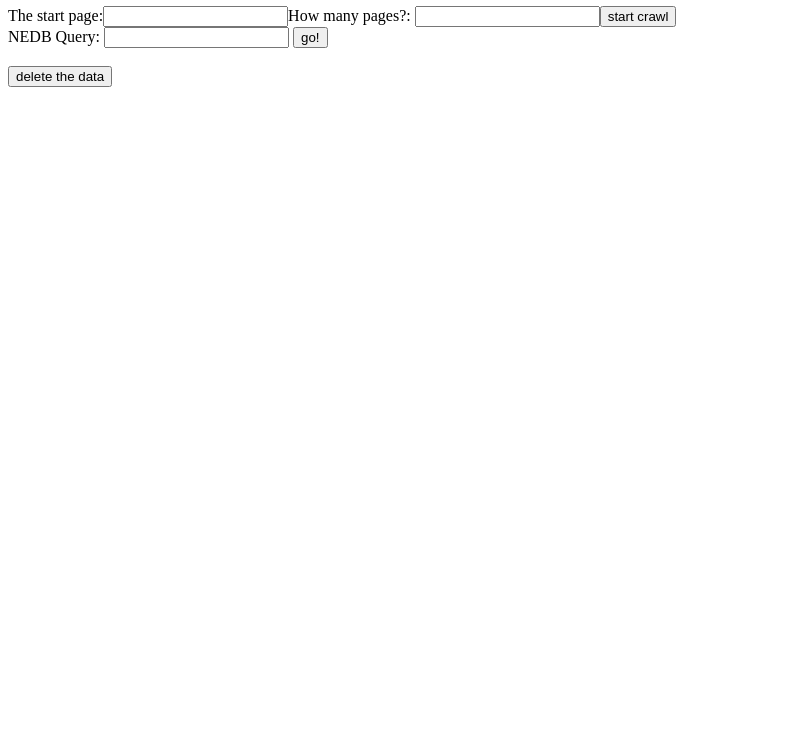
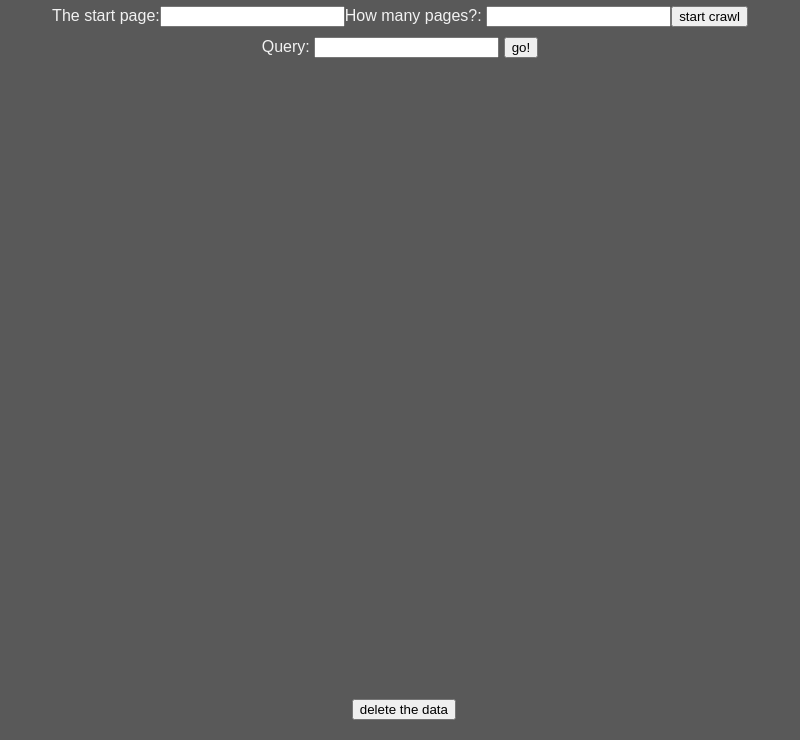
Before and after one commit to ilamaaa/electron-crawler, an Electron app: page app/index.html in a window 800 px wide. Shown: the part 60-800 px from the top of the page. Drawn offline with Linux system fonts and the light colour scheme; no server answers.

Commit message:
css silliness

```diff
--- a/app/index.html
+++ b/app/index.html
@@ -1,13 +1,61 @@
 <head>
+<style>
+/* Tooltip container */
+.tooltip {
+    position: relative;
+    display: inline-block;
+    position: relative;
+    top:10px;
+}
+
+/* Tooltip text */
+.tooltip .tooltiptext {
+    visibility: hidden;
+    width: 120px;
+    background-color:  #b3b3b3;
+    color: #fff;
+    text-align: center;
+    padding: 5px 0;
+    border-radius: 6px;
+
+    /* Position the tooltip text - see examples below! */
+    position: absolute;
+    z-index: 1;
+}
+
+/* Show the tooltip text when you mouse over the tooltip container */
+.tooltip:hover .tooltiptext {
+    visibility: visible;
+}
+
+body {
+	background-color: #595959;
+	font-family: Sans-serif;
+	color: #f2f2f2;
+	text-align: center;
+}
+
+#del {
+	position:absolute;
+	bottom:20px;
+	right:43%;
+}
+
+
+
+
+</style>
 <title>Crawler</title>
 </head>
 <body>
 <h1>I'll crawl for yea</h1>
 <span>The start page:<input id="input"/>How many pages?: <input id="pageCount"/><button id="but">start crawl</button></span>
+<br>
 <div id="content">
 </div>
-<div>
-NEDB Query: <input id="query"/>
+<div class="tooltip">
+<span class="tooltiptext">The only things you can actually query atm is "url", "title", "status" and if you're brave and did not go big on the crawl "links"</span>
+Query: <input id="query"/>
 <button id="queryBut">go!</button>
 </div>
 <div id="queryRes">
```
